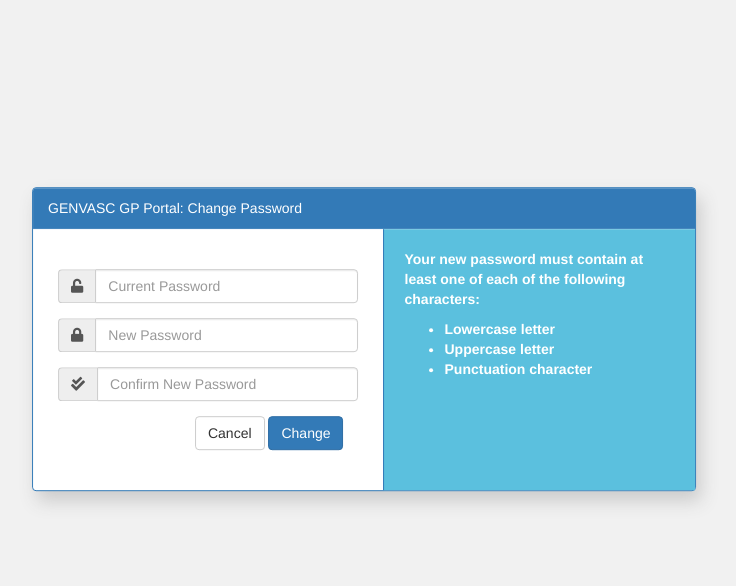
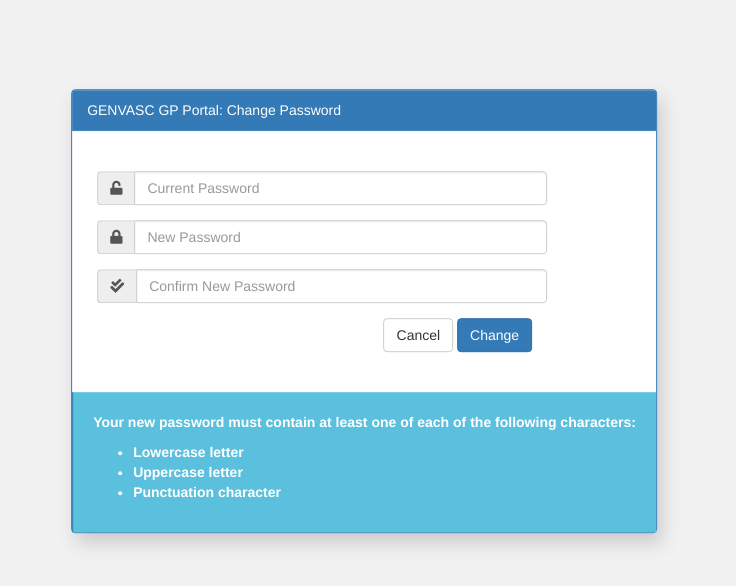
Before and after one commit to LCBRU/genvasc_portal_web, a Flask app: template portal/templates/security/change_password.html in a window 1280 px wide. Shown: the top 586 px of the page, without its empty margins (276-1012 px from the left). Run offline with Flask 2, Linux system fonts and the light colour scheme; the template is opened without the code that fills it: most values are stand-ins (such as "Sample title", 1, 10 or a date in 2020); form fields are guessed from the names that the template uses; parts of the project's set-up code (start-up, migrations or seed data) failed here and were passed over; some libraries are stand-ins or nearby versions.

Commit message:
Fix IE11 rendering issue

```diff
--- a/portal/static/css/main.css
+++ b/portal/static/css/main.css
@@ -125,14 +125,8 @@
   padding: 0;
 }
 
-.login-form-body {
-  display: flex;
-  align-items: stretch;
-}
-
 .login-form-body form {
   width: 500px;
-  flex: 1;
 }
 
 .login-form-body .description {
--- a/portal/templates/_subbase.html
+++ b/portal/templates/_subbase.html
@@ -4,6 +4,7 @@
   {% set site_name = 'GENVASC GP Portal' %}
 
   <head>
+    <meta http-equiv="X-UA-Compatible" content="IE=edge">
     <meta charset="utf-8">
     <title>GENVASC GP Portal</title>
     <!-- meta -->
@@ -20,7 +21,7 @@
     <link rel='stylesheet' id='megamenu-google-fonts-css'  href='//fonts.googleapis.com/css?family=Open+Sans%3A400%2C700&#038;ver=4.8' type='text/css' media='all' />
     <link rel="stylesheet" href="//use.fontawesome.com/releases/v5.3.1/css/all.css" integrity="sha384-mzrmE5qonljUremFsqc01SB46JvROS7bZs3IO2EmfFsd15uHvIt+Y8vEf7N7fWAU" crossorigin="anonymous">
     <link href="//cdnjs.cloudflare.com/ajax/libs/twitter-bootstrap/3.3.7/css/bootstrap.min.css" rel="stylesheet">
-    <link href="{{ url_for('static', filename='css/main.css', ver=13) }}" rel="stylesheet">
+    <link href="{{ url_for('static', filename='css/main.css', ver=15) }}" rel="stylesheet">
     <link rel="stylesheet" href="//cdnjs.cloudflare.com/ajax/libs/bootstrap-datetimepicker/4.17.47/css/bootstrap-datetimepicker.min.css">
 
     {% block css %}{% endblock %}
```
